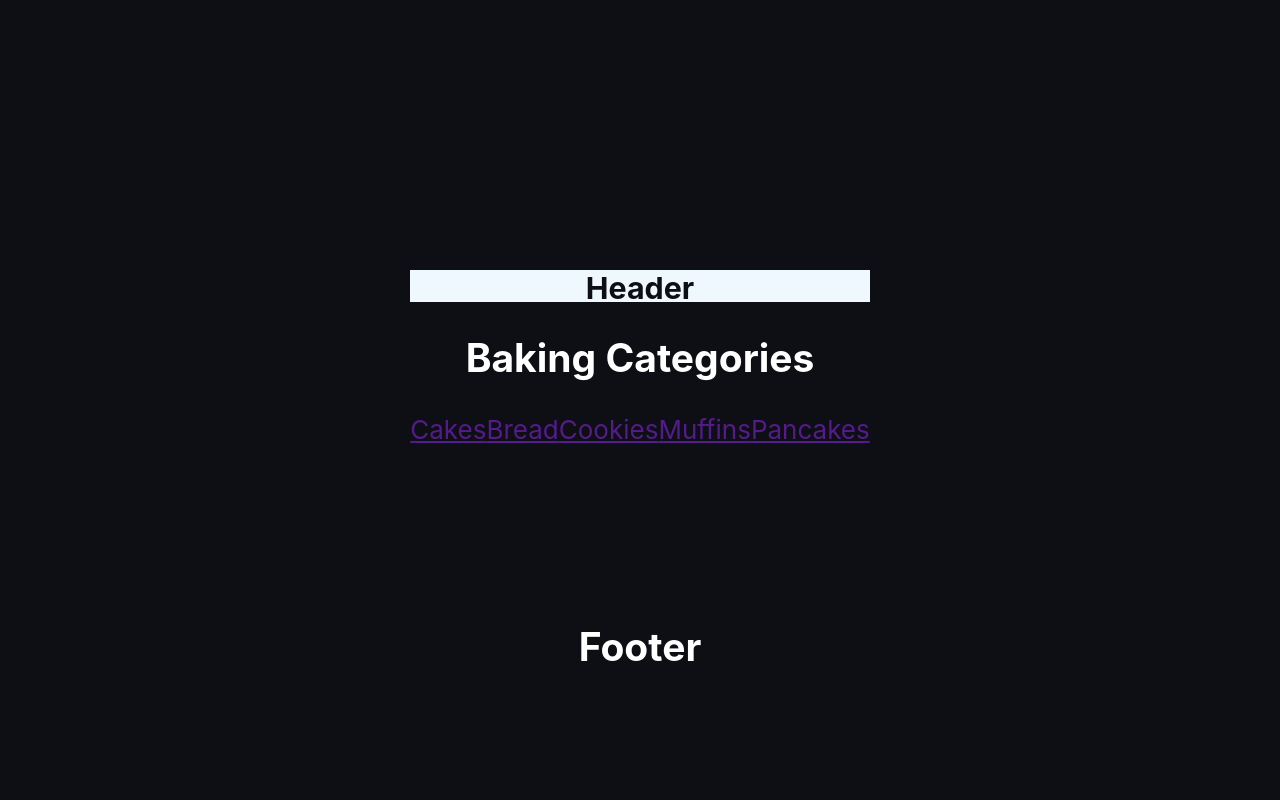
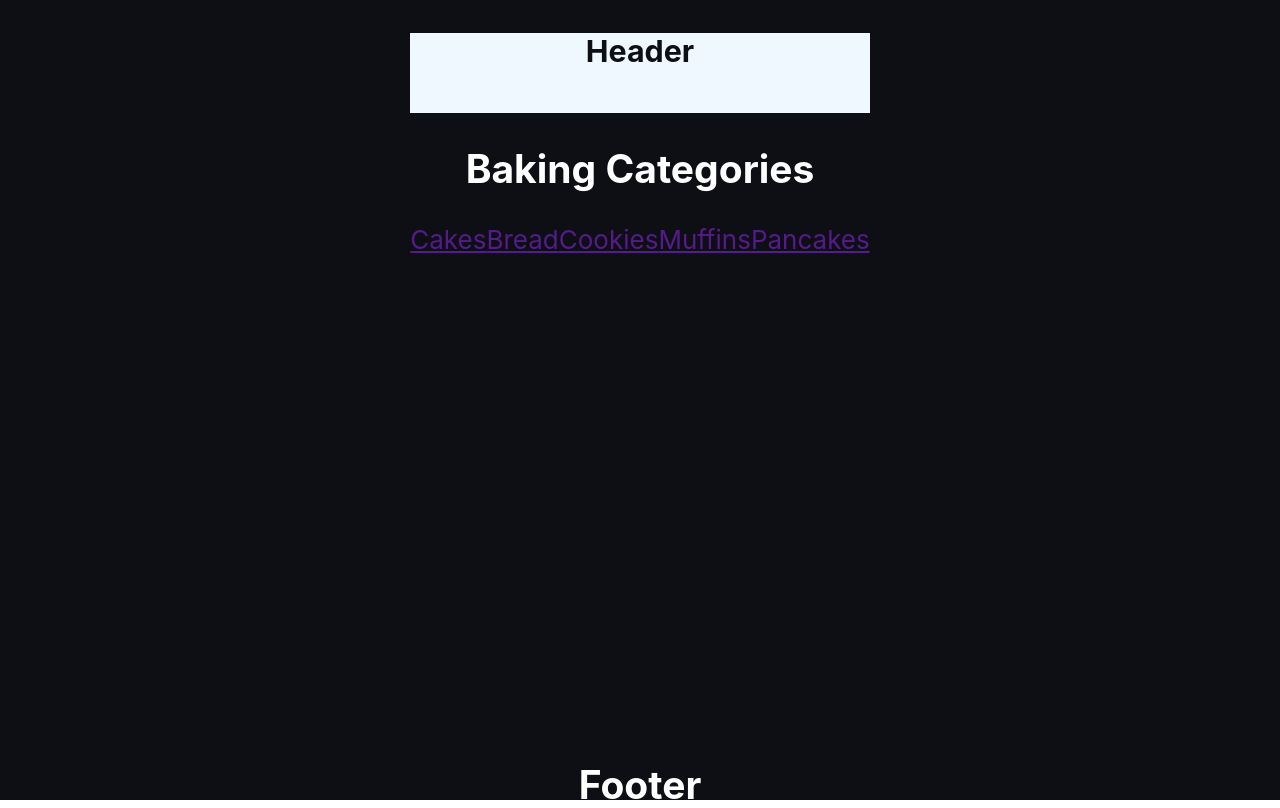
Before and after one commit to LoHi-Turing/lo-hi, a React (Create React App) app: page /#/all-categories in a window 1280 px wide. Built offline with nearby package versions, Linux system fonts and the light colour scheme.

Commit message:
Fixing main viewheight

```diff
--- a/src/components/AllCategories/AllCategories.css
+++ b/src/components/AllCategories/AllCategories.css
@@ -1,5 +1,5 @@
 .categories-display {
-  height: 80%;
+  height: 73vh;
   width: 100%;
 
 }
```
